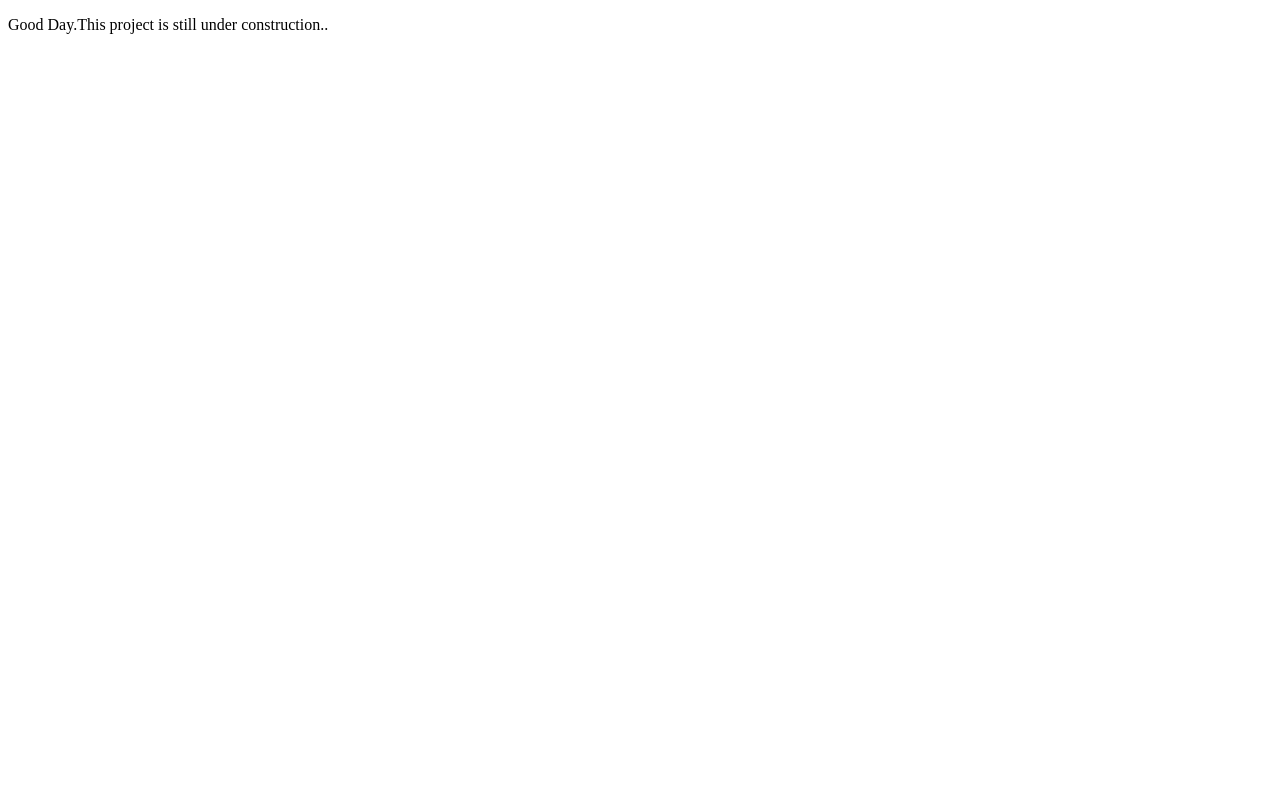
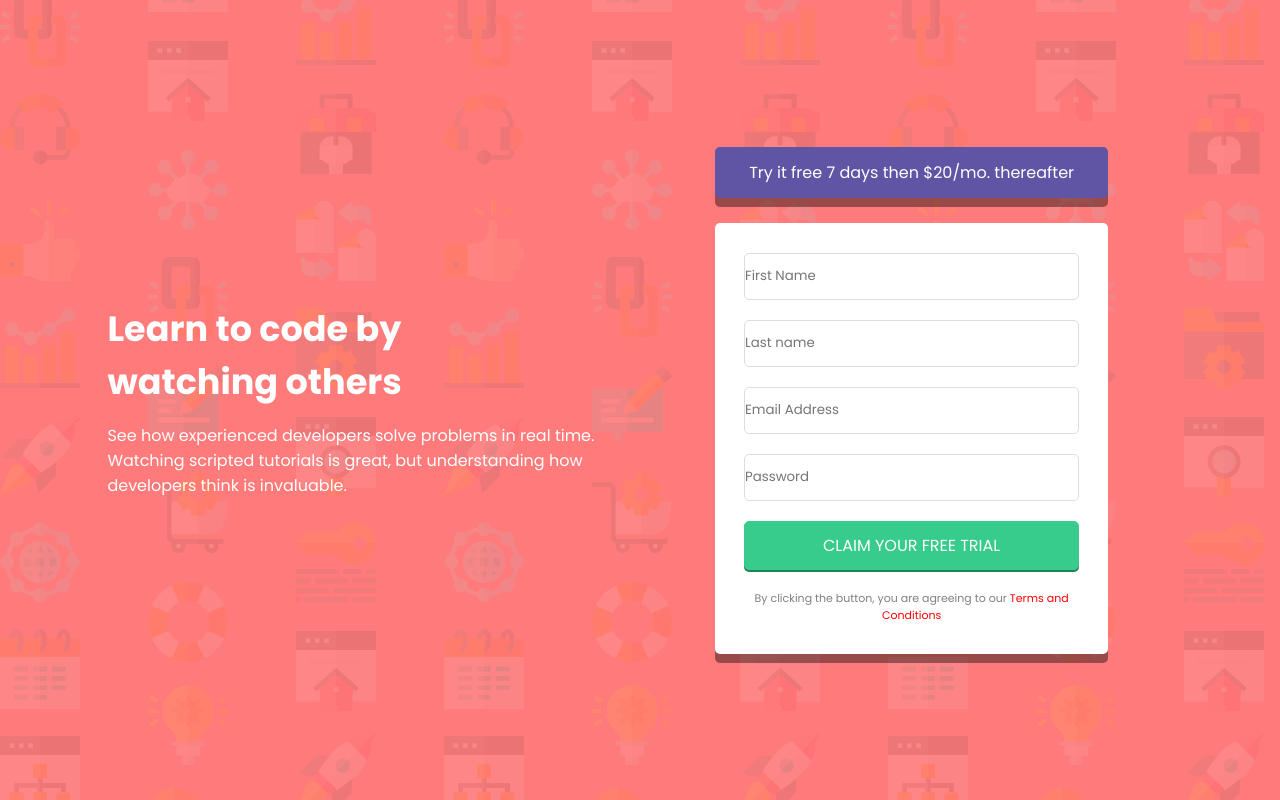
Before and after one commit to Daviini/Registration-form, a plain HTML site: page index.html in a window 1280 px wide. Drawn offline with Linux system fonts and the light colour scheme.

Commit message:
Update index.html

```diff
--- a/index.html
+++ b/index.html
@@ -1,12 +1,47 @@
 <!DOCTYPE html>
 <html lang="en">
-<head>
-  <meta charset="UTF-8">
-  <meta http-equiv="X-UA-Compatible" content="IE=edge">
-  <meta name="viewport" content="width=device-width, initial-scale=1.0">
-  <title>Responsive Registration form</title>
-</head>
-<body>
-  <p>Good Day.This project is still under construction..<br></p>
-</body>
+  <head>
+    <meta charset="UTF-8" />
+    <meta http-equiv="X-UA-Compatible" content="IE=edge" />
+    <meta name="viewport" content="width=device-width, initial-scale=1.0" />
+    <title>Registration Form</title>
+    <link rel="icon" type="image/x-icon" href="favicon.png" />
+    <link rel="stylesheet" href="styles.css" type="text/css" />
+  </head>
+  <body>
+    <main>
+      <div class="text-content">
+        <h1>Learn to code by watching others</h1>
+        <p>
+          See how experienced developers solve problems in real time. Watching
+          scripted tutorials is great, but understanding how developers think is
+          invaluable.
+        </p>
+      </div>
+      <div class="form-content">
+        <div class="form-text">Try it free 7 days then $20/mo. thereafter</div>
+        <form action="#">
+          <div>
+            <input type="text" name="" placeholder="First Name" required />
+          </div>
+          <div>
+            <input type="text" name="" placeholder="Last name" required />
+          </div>
+          <div>
+            <input type="email" name="" placeholder="Email Address" required />
+          </div>
+          <div>
+            <input type="Password" name="" placeholder="Password" required />
+          </div>
+          <div>
+            <button type="submit">CLAIM YOUR FREE TRIAL</button>
+          </div>
+          <div class="form-text2">
+            <span>By clicking the button, you are agreeing to our</span>
+            <a href="#">Terms and Conditions</a>
+          </div>
+        </form>
+      </div>
+    </main>
+  </body>
 </html>
```
